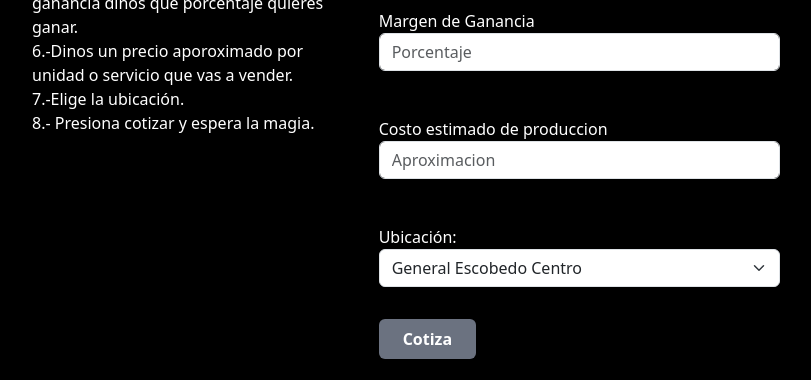
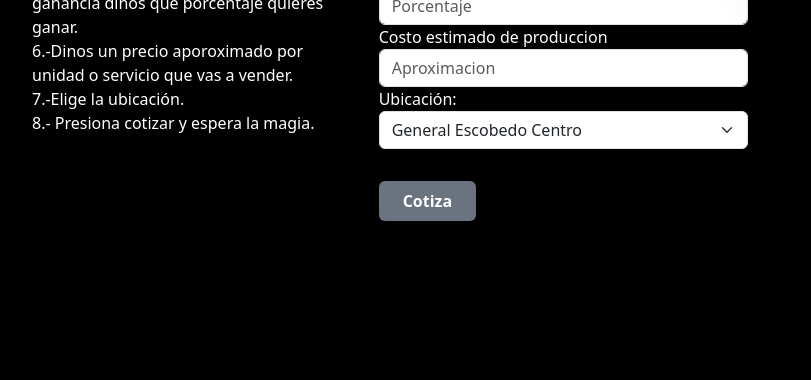
Before and after one commit to HidenLacan/KeyInvesmentNewversion, a Django app: page / in a window 1280 px wide. Shown: the part 1845-2225 px from the top of the page, without its empty margins (64-875 px from the left). After the commit the page ends 2066 px from the top, so only its background shows below. Run offline with Django 5.2, Linux system fonts and the light colour scheme; some libraries are stand-ins or nearby versions.

Commit message:
new design forms

```diff
--- a/keyapp/templates/index.html
+++ b/keyapp/templates/index.html
@@ -104,7 +104,7 @@
                 </div>
             </div>
           </div>
-          <form method="POST" action="{% url 'index' %}">
+          <form method="POST" action="{% url 'index' %}" >
             {% csrf_token %}
             <label for="sector">Sector:</label>
             <select class="form-select" name="sector">
@@ -127,25 +127,25 @@
               <option value="Espectaculos">Espectaculos</option>
             </select>
 
-            <div class="home-container15">
+            <div class="">
               <span>Habilidad&nbsp;</span>
               <input name="habilidad" type="text" placeholder="Habilidad" class="form-control" />
             </div>
-            <div class="home-container16">
+            <div class="">
               <span>Idea&nbsp;</span>
               <input name="idea" type="text" placeholder="Idea" class="form-control" />
             </div>
-            <div class="home-container17">
+            <div class="">
               <span>Inversion inicial&nbsp;</span>
               <input name="inversion" type="text" placeholder="Monto de inversion inicial" class="form-control" />
             </div>
 
-            <div class="home-container17">
+            <div class="">
               <span>Margen de Ganancia&nbsp;</span>
               <input name="ganancia" type="text" placeholder="Porcentaje" class="form-control" />
             </div>
 
-            <div class="home-container17">
+            <div class="">
               <span>Costo estimado de produccion&nbsp;</span>
               <input name="produccion" type="text" placeholder="Aproximacion" class="form-control" />
             </div>
```
